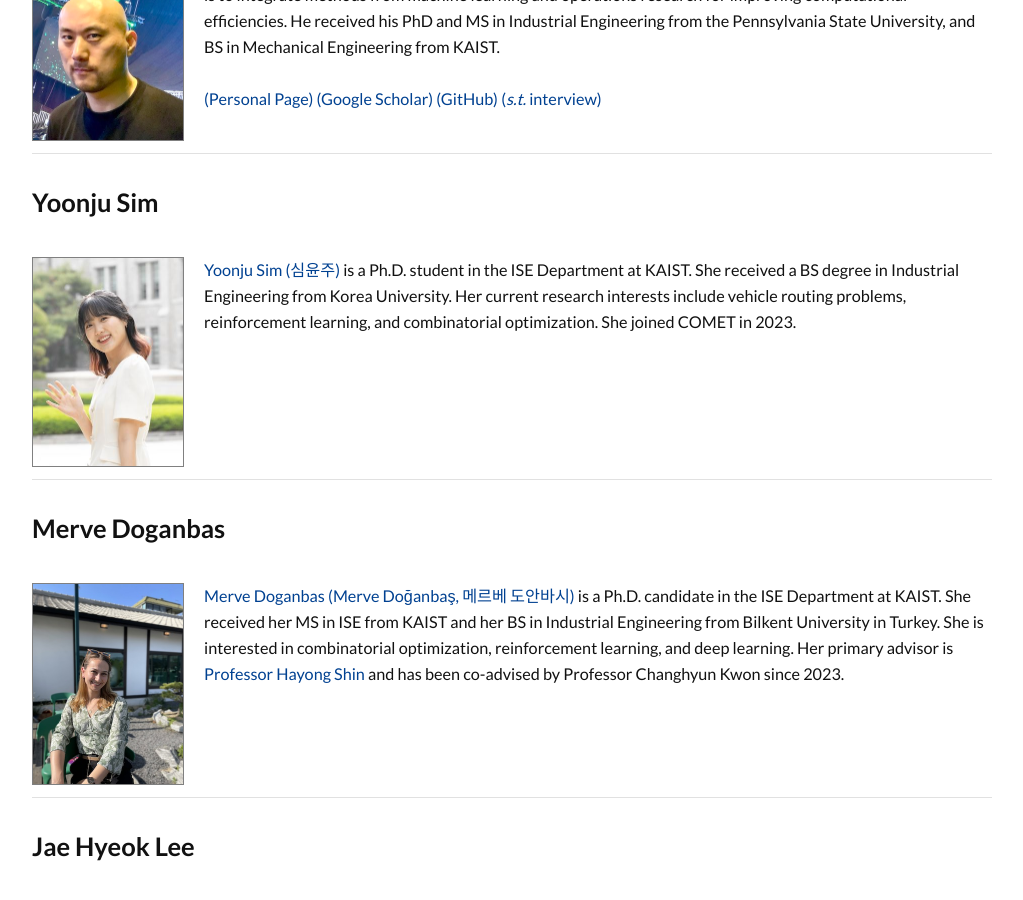
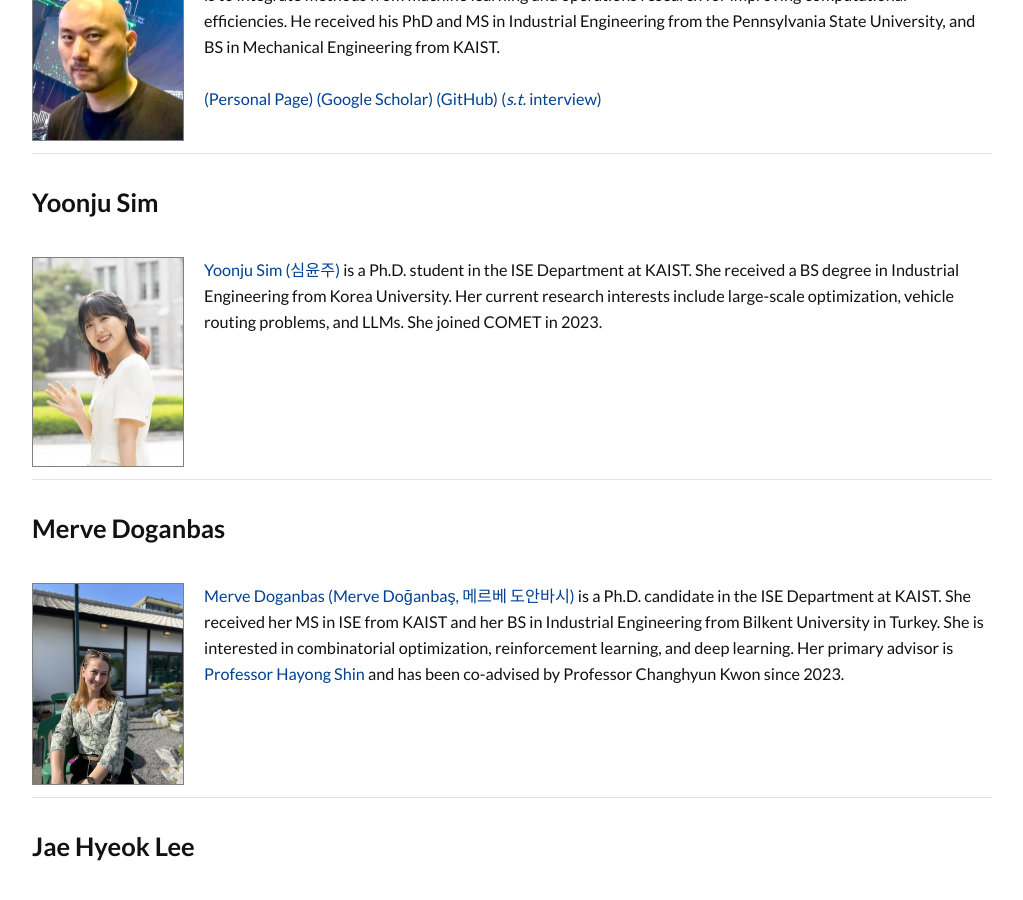
Before and after one commit to kaist-comet/kaist-comet.github.io, a Jekyll site: the page built from people/people.md, in a window 1280 px wide and 900 px high, scrolled down 1252 px. Shown: the whole window, without its empty margins (128-1151 px from the left). Built offline with Jekyll 4.4.1, drawn with Linux system fonts in a browser that asks for light colours; some web fonts are replaced; comment, search, counter and statistics services are not loaded.

Commit message:
Profile Yoonju updated

```diff
--- a/people/people.md
+++ b/people/people.md
@@ -40,7 +40,7 @@ Introducing the current members of the COMET Lab.
 
 ### Yoonju Sim
 
-| <img src="/people/images/yoonju_sim.jpg" class="profile" /> [Yoonju Sim (심윤주)](https://www.linkedin.com/in/yoonju-sim/) is a Ph.D. student in the ISE Department at KAIST. She received a BS degree in Industrial Engineering from Korea University. Her current research interests include vehicle routing problems, reinforcement learning, and combinatorial optimization. She joined COMET in 2023.  |
+| <img src="/people/images/yoonju_sim.jpg" class="profile" /> [Yoonju Sim (심윤주)](https://www.linkedin.com/in/yoonju-sim/) is a Ph.D. student in the ISE Department at KAIST. She received a BS degree in Industrial Engineering from Korea University. Her current research interests include large-scale optimization, vehicle routing problems, and LLMs. She joined COMET in 2023.  |
 
 ### Merve Doganbas
 
```
